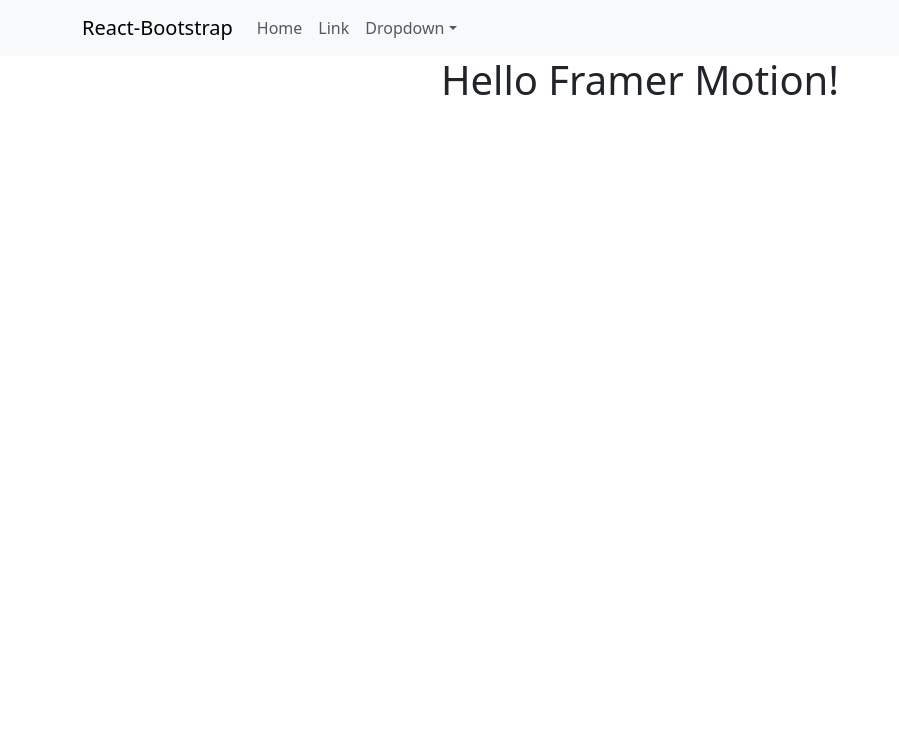
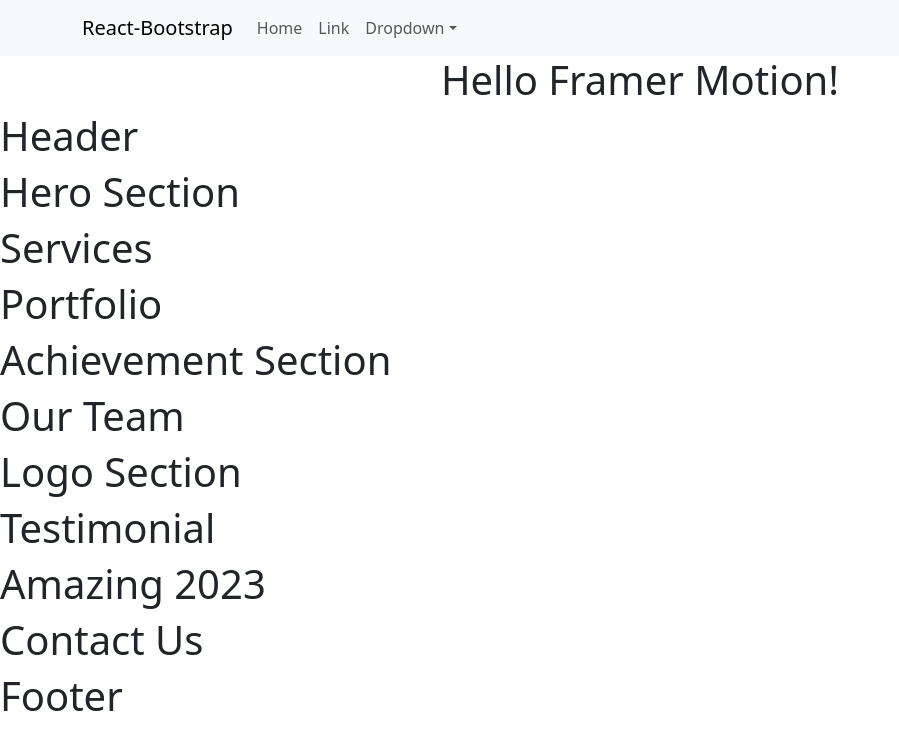
Before and after one commit to humbee-developers/PVOT, a React (Vite) app: page / in a window 1280 px wide. Shown: the top 750 px of the page, without its empty margins (0-899 px from the left). Built offline with nearby package versions, Linux system fonts and the light colour scheme.

Commit message:
first commit

```diff
--- a/src/App.jsx
+++ b/src/App.jsx
@@ -1,16 +1,15 @@
-import './App.css'
-import React from 'react';
-import { motion } from 'framer-motion';
-import Container from 'react-bootstrap/Container';
-import Nav from 'react-bootstrap/Nav';
-import Navbar from 'react-bootstrap/Navbar';
-import NavDropdown from 'react-bootstrap/NavDropdown';
-import 'bootstrap/dist/css/bootstrap.min.css';
+import "./App.css";
+import { motion } from "framer-motion";
+import Container from "react-bootstrap/Container";
+import Nav from "react-bootstrap/Nav";
+import Navbar from "react-bootstrap/Navbar";
+import NavDropdown from "react-bootstrap/NavDropdown";
+import "bootstrap/dist/css/bootstrap.min.css";
+import Home from "./pages/Home";
 
 const App = () => {
   return (
     <div>
-
       <Navbar expand="lg" className="bg-body-tertiary">
         <Container>
           <Navbar.Brand href="#home">React-Bootstrap</Navbar.Brand>
@@ -24,7 +23,9 @@ const App = () => {
                 <NavDropdown.Item href="#action/3.2">
                   Another action
                 </NavDropdown.Item>
-            <NavDropdown.Item href="#action/3.3">Something</NavDropdown.Item>
+                <NavDropdown.Item href="#action/3.3">
+                  Something
+                </NavDropdown.Item>
                 <NavDropdown.Divider />
                 <NavDropdown.Item href="#action/3.4">
                   Separated link
@@ -36,18 +37,18 @@ const App = () => {
       </Navbar>
 
 
-
-
-    <motion.div style={{textAlign: 'center'}}
+      <motion.div
+        style={{ textAlign: "center" }}
         initial={{ opacity: 0, y: -50 }}
         animate={{ opacity: 1, y: 0 }}
         exit={{ opacity: 0, y: 50 }}
-      transition={{ duration: 0.5, ease: 'easeOut' }}
+        transition={{ duration: 0.5, ease: "easeOut" }}
       >
         <h1>Hello Framer Motion!</h1>
       </motion.div>
+      <Home />
     </div>
-  )
-}
+  );
+};
 
-export default App
+export default App;
--- a/src/components/ourTeam/OurTeam.jsx
+++ b/src/components/ourTeam/OurTeam.jsx
@@ -0,0 +1,4 @@
+const ourTeam = () => {
+    return <h1>Our Team</h1>;
+  };
+  export default ourTeam;
--- /dev/null
+++ b/src/pages/Home.jsx
@@ -0,0 +1,31 @@
+import { Fragment } from "react";
+import Header from "../components/header/Header";
+import HeroSection from "../components/heroSection/HeroSection";
+import Services from "../components/services/Services";
+import Portfolio from "../components/portfolio/Portfolio";
+import Achievements from "../components/achievements/Achievements";
+import OurTeam from "../components/ourTeam/OurTeam";
+import LogoSection from "../components/logoSection/LogoSection";
+import Testimonial from "../components/testimonial/Testimonial";
+import Amazing2023 from "../components/amazing2023/Amazing2023";
+import ContactUs from "../components/contactUs/ContactUs";
+import Footer from "../components/footer/Footer";
+
+const Home = () => {
+  return (
+    <Fragment>
+      <Header />
+      <HeroSection />
+      <Services />
+      <Portfolio />
+      <Achievements />
+      <OurTeam />
+      <LogoSection />
+      <Testimonial />
+      <Amazing2023 />
+      <ContactUs />
+      <Footer />
+    </Fragment>
+  );
+};
+export default Home;
```
Lines whose indentation alone changed are shown as unchanged.
